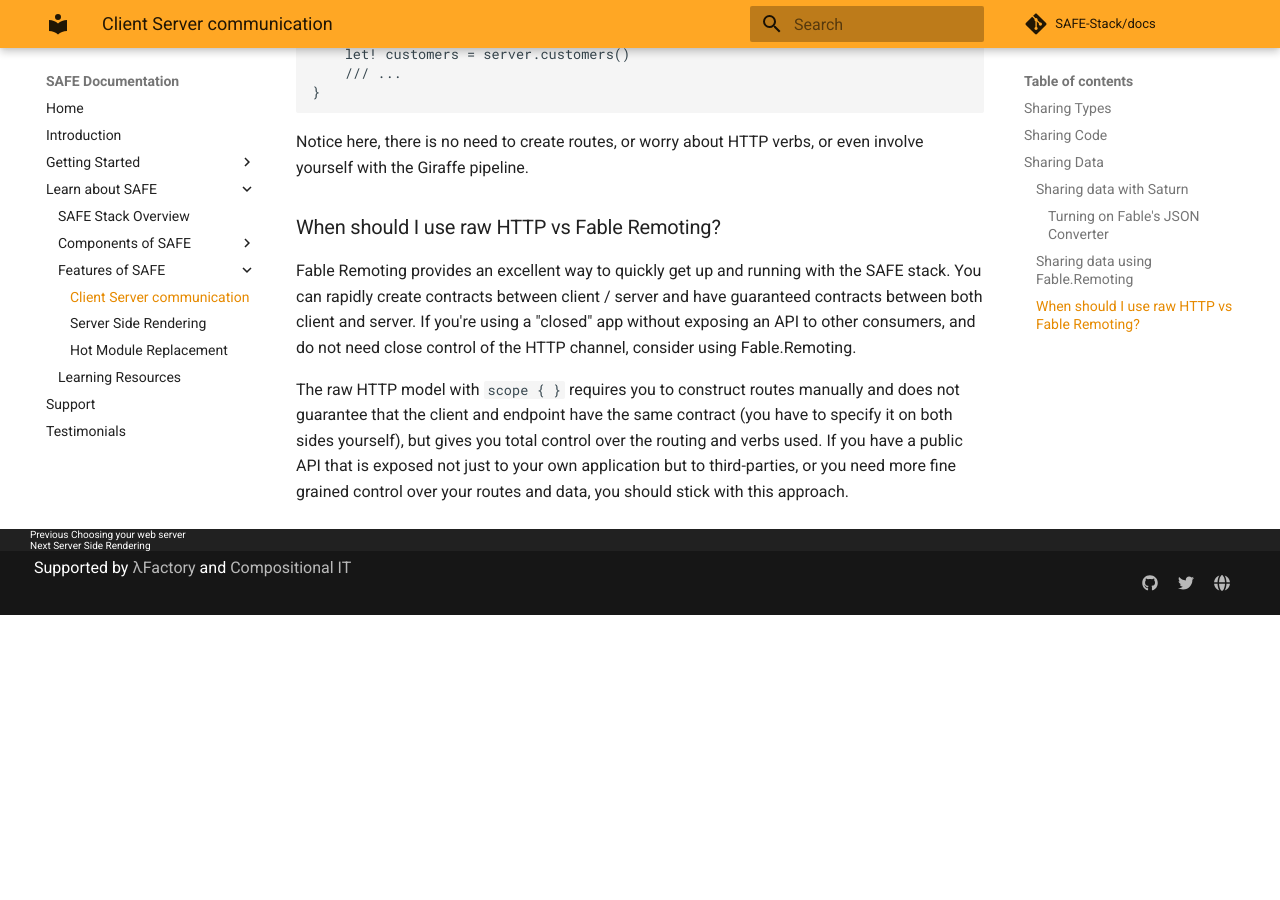
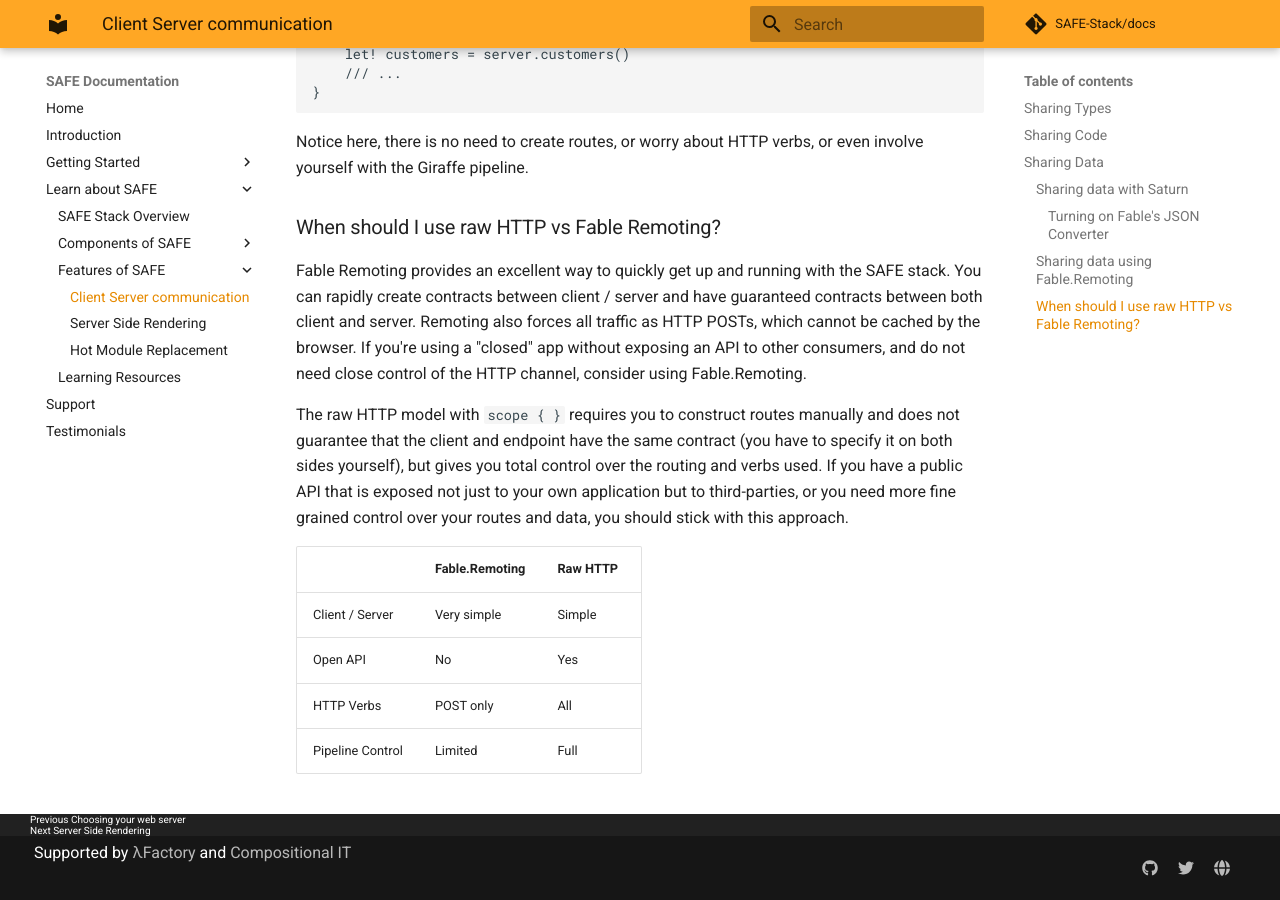
Before and after one commit to SAFE-Stack/docs, an MkDocs documentation site: the page built from docs/feature-client-server.md, in a window 1280 px wide and 900 px high, scrolled down 2944 px. Built offline with MkDocs 1.6.1 and Material for MkDocs 9.7.7, drawn with Linux system fonts in a browser that asks for light colours; comment, search, counter and statistics services are not loaded; old or Windows-style settings are respelled for this version of MkDocs; before the commit the page ends 3559 px from its top, so only the background shows below that.

Commit message:
update client server

```diff
--- a/docs/feature-client-server.md
+++ b/docs/feature-client-server.md
@@ -111,6 +111,13 @@
 Notice here, there is no need to create routes, or worry about HTTP verbs, or even involve yourself with the Giraffe pipeline.
 
 ### When should I use raw HTTP vs Fable Remoting?
-Fable Remoting provides an excellent way to quickly get up and running with the SAFE stack. You can rapidly create contracts between client / server and have guaranteed contracts between both client and server. If you're using a "closed" app without exposing an API to other consumers, and do not need close control of the HTTP channel, consider using Fable.Remoting.
+Fable Remoting provides an excellent way to quickly get up and running with the SAFE stack. You can rapidly create contracts between client / server and have guaranteed contracts between both client and server. Remoting also forces all traffic as HTTP POSTs, which cannot be cached by the browser. If you're using a "closed" app without exposing an API to other consumers, and do not need close control of the HTTP channel, consider using Fable.Remoting.
 
 The raw HTTP model with `scope { }` requires you to construct routes manually and does not guarantee that the client and endpoint have the same contract (you have to specify it on both sides yourself), but gives you total control over the routing and verbs used. If you have a public API that is exposed not just to your own application but to third-parties, or you need more fine grained control over your routes and data, you should stick with this approach.
+
+| | Fable.Remoting | Raw HTTP |
+|-|-|-|
+| Client / Server | Very simple | Simple |
+| Open API | No | Yes |
+| HTTP Verbs | POST only | All |
+| Pipeline Control | Limited | Full |
```
